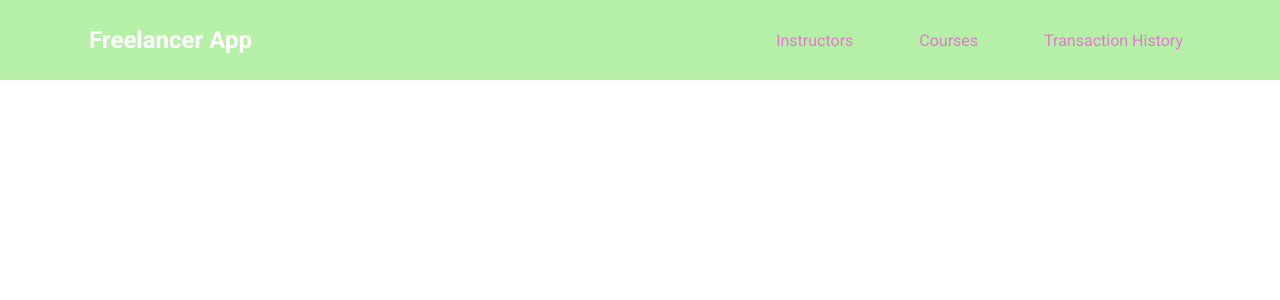
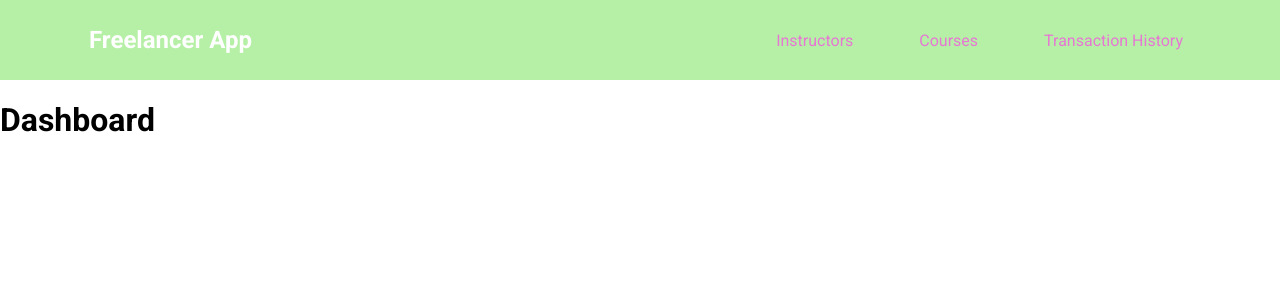
Before and after one commit to kuanhc96/freelance-login-frontend, a Vue app: page /dashboard in a window 1280 px wide. Shown: the top 300 px of the page. Built offline with nearby package versions, Linux system fonts and the light colour scheme.

Commit message:
add not found page and dashboard

```diff
--- /dev/null
+++ b/src/pages/Dash-Board.vue
@@ -0,0 +1,3 @@
+<template>
+   <h1>Dashboard</h1>
+</template>
--- /dev/null
+++ b/src/pages/NotFound.vue
@@ -0,0 +1,3 @@
+<template>
+    <h1>NOT FOUND</h1>
+</template>
```
Also changed, not shown: src/router/router.js (+5 -2 lines).
